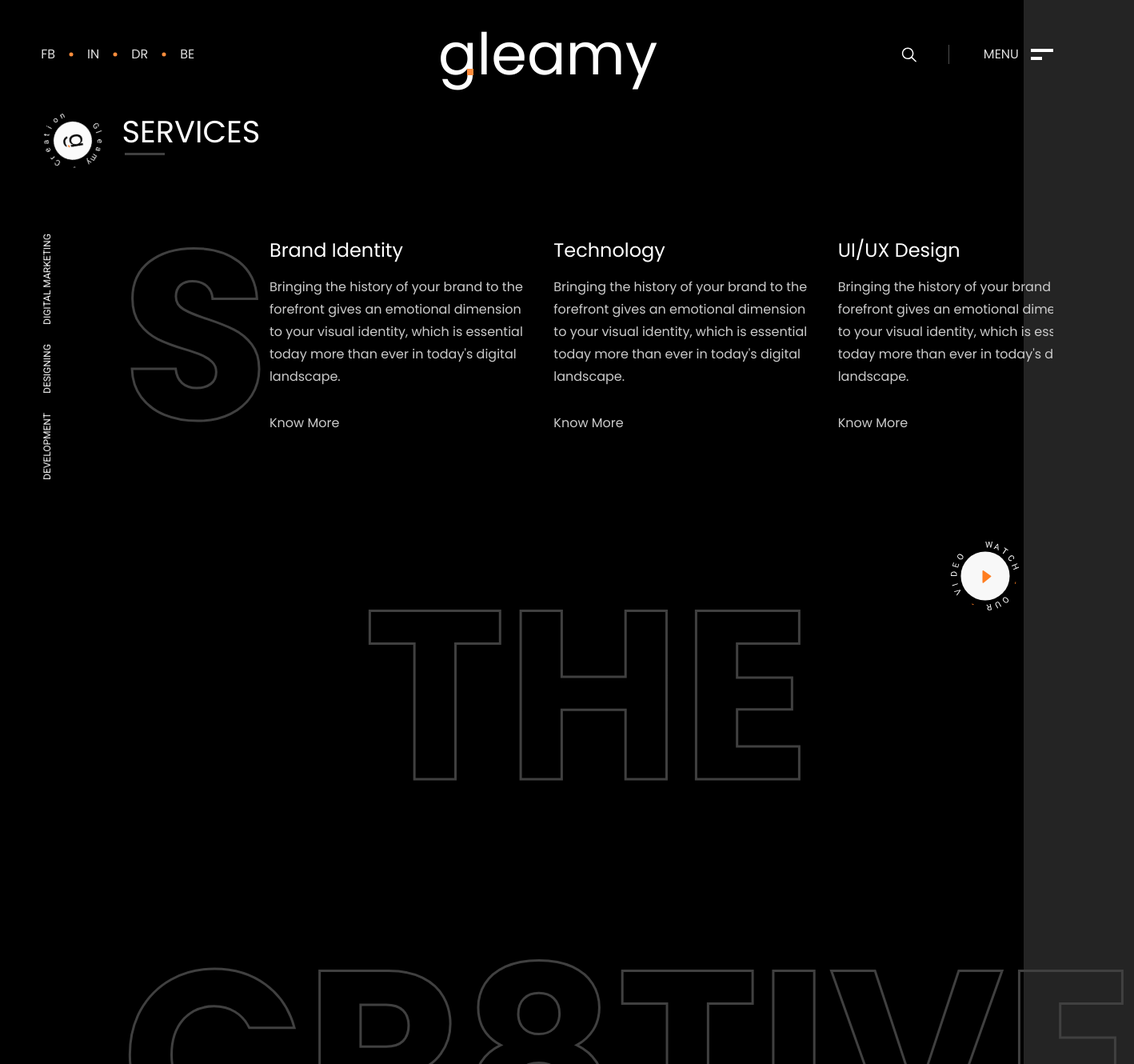
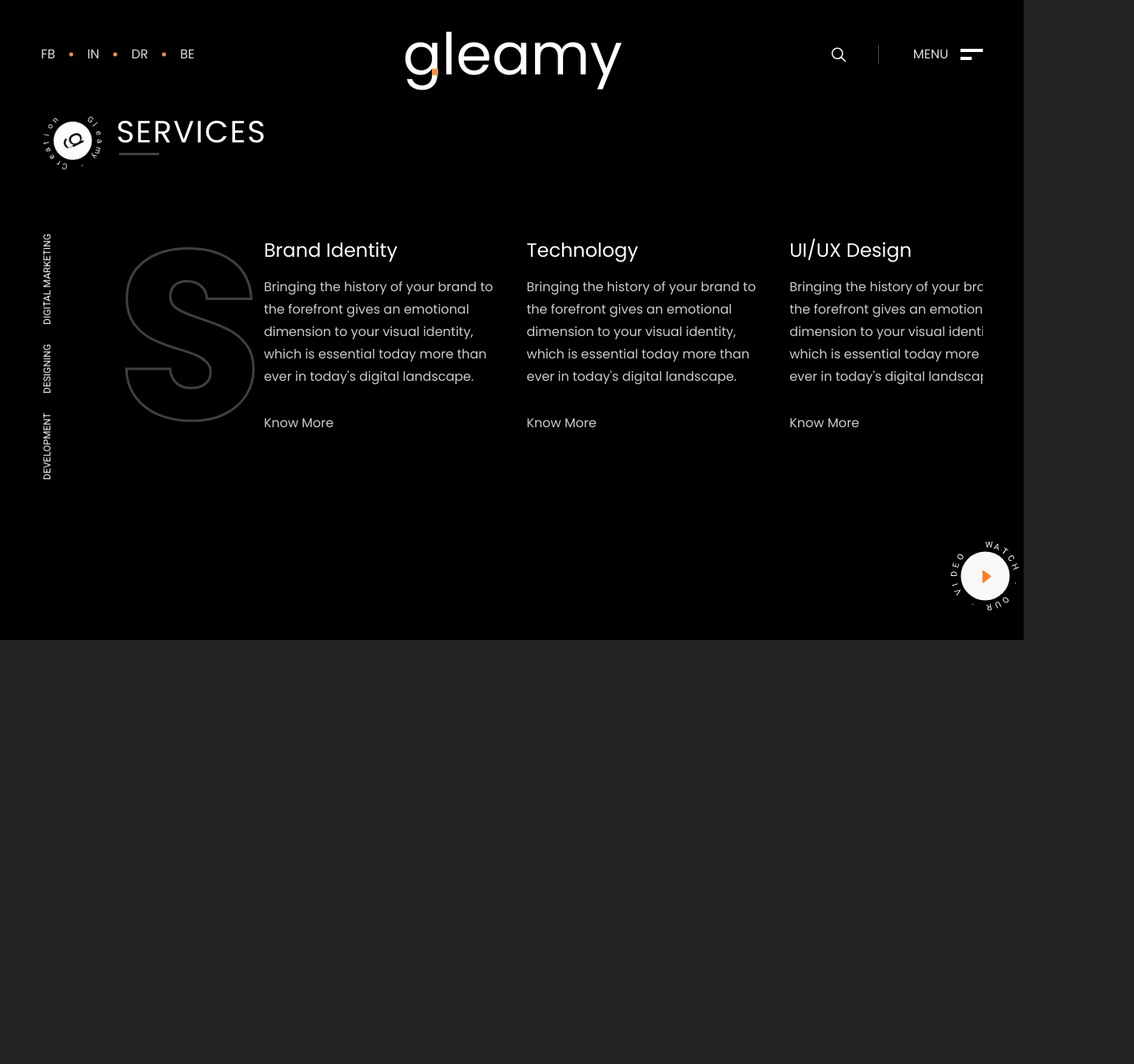
Before and after one commit to aehamdy/gleamy-agency, a React (Vite) app: page /services in a window 1280 px wide. Shown: the top 1330 px of the page at 80% size, 1418 px wide, since content can reach past the window. After the commit the page ends 800 px from the top, so only its background shows below. Built offline with nearby package versions, Linux system fonts and the light colour scheme.

Commit message:
Style: Add letter spacing to SectionHeading, and Remove 'THE CR8TIVE' from ServicesSection and PortfolioSection

```diff
--- a/src/components/SectionHeading.jsx
+++ b/src/components/SectionHeading.jsx
@@ -1,7 +1,7 @@
 /* eslint-disable react/prop-types */
 
 function SectionHeading({ text }) {
-    return <h2 className="relative w-fit text-sectionHeadingClamp text-white before:absolute before:w-[50px] before:h-[3px] before:bottom-0 before:start-1 before:bg-neutral-700 uppercase">{text}</h2>
+    return <h2 className="relative w-fit text-sectionHeadingClamp text-white before:absolute before:w-[50px] before:h-[3px] before:bottom-0 before:start-1 before:bg-neutral-700 tracking-wider uppercase">{text}</h2>
 }
 
 export default SectionHeading;
--- a/src/pages/PortfolioSection.jsx
+++ b/src/pages/PortfolioSection.jsx
@@ -1,13 +1,11 @@
 import SectionHeading from "../components/SectionHeading";
 import Projects from "../components/Projects";
-import OutlineText from "../components/OutlineText";
 
 function PortfolioSection() {
     return(
         <section>
             <SectionHeading text="Portfolio" />
             <Projects />
-            <OutlineText text="THE CR8TIVE" />
         </section>
     )
 }
--- a/src/pages/ServicesSection.jsx
+++ b/src/pages/ServicesSection.jsx
@@ -10,7 +10,6 @@ function ServicesSection() {
                 <OutlineText text="S" />
                 <Services />
             </div>
-            <OutlineText text="THE CR8TIVE" />
         </section>
     )
 }
```
